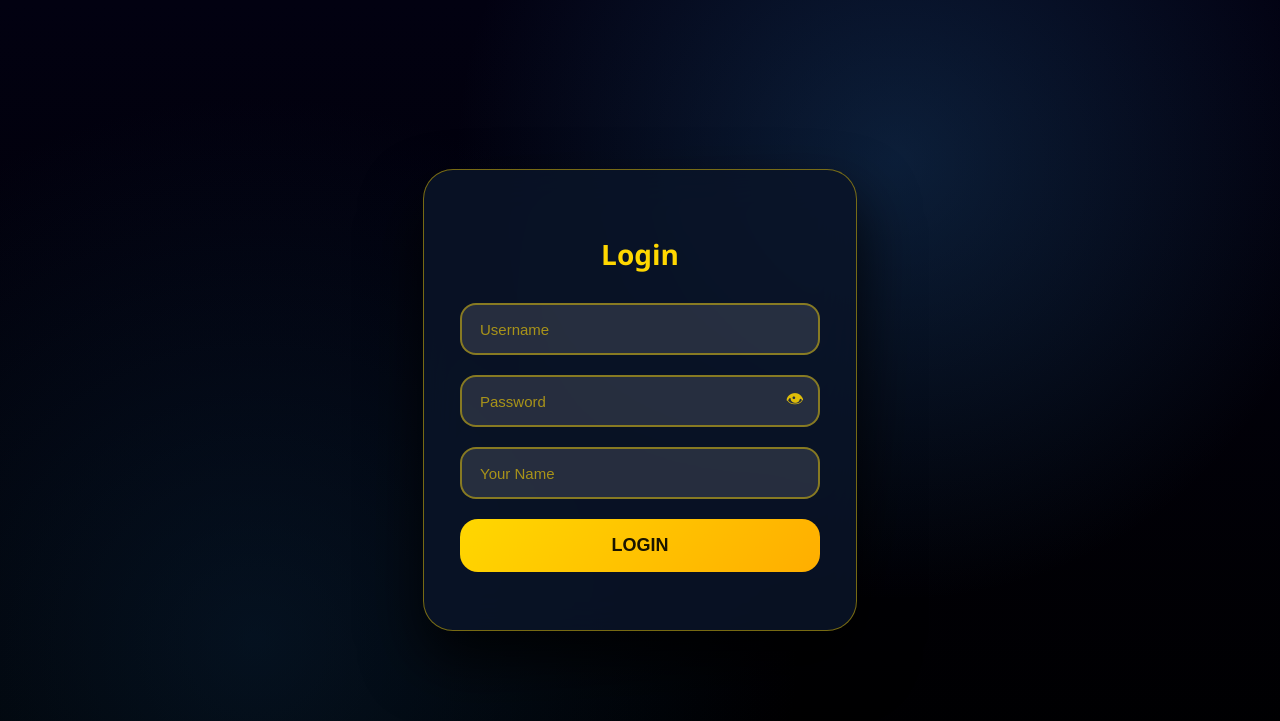
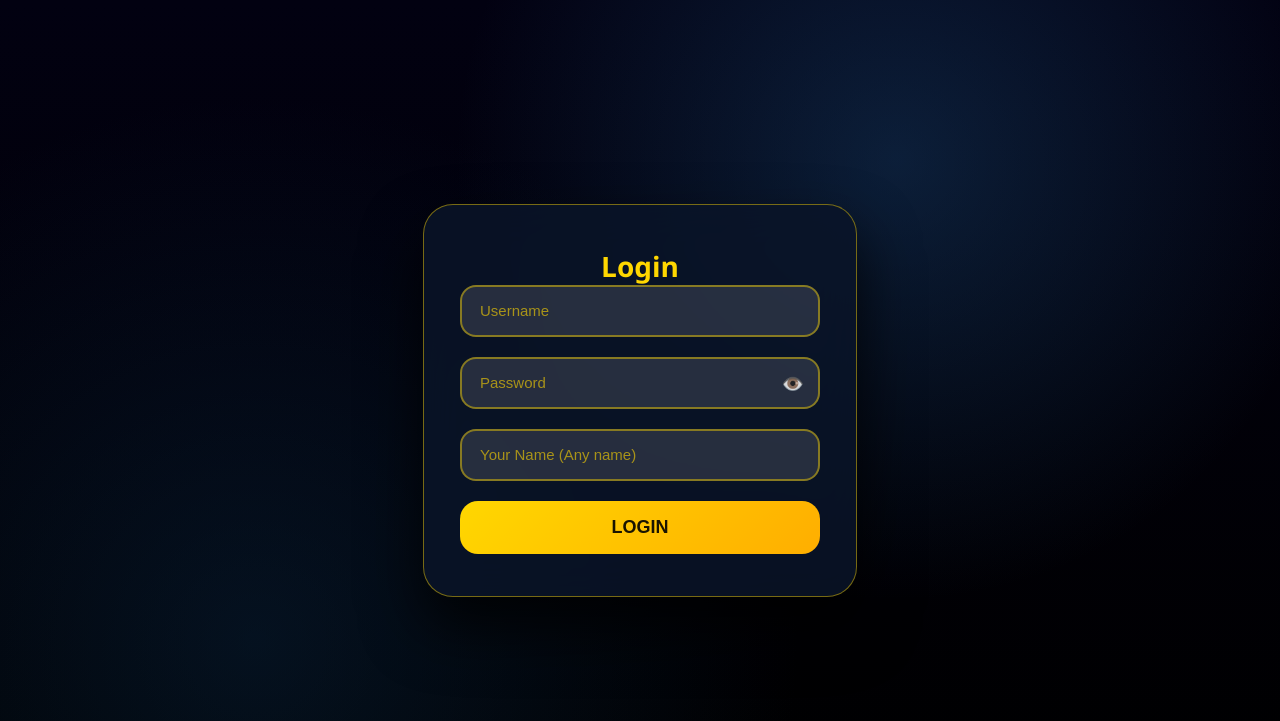
Before and after one commit to Pawankumar1908/telugu-annotator, a Flask app: page / in a window 1280 px wide. Shown: the top 721 px of the page. Run offline with Flask 3, Linux system fonts and the light colour scheme.

Commit message:
Update login.html

```diff
--- a/templates/login.html
+++ b/templates/login.html
@@ -1,22 +1,72 @@
-<link rel="stylesheet" href="/static/style.css">
+<!DOCTYPE html>
+<html lang="en">
+<head>
+    <meta charset="UTF-8">
+    <title>Login | Telugu Annotator</title>
+
+    <!-- IMPORTANT: Flask static CSS -->
+    <link rel="stylesheet" href="{{ url_for('static', filename='style.css') }}">
+
+    <meta name="viewport" content="width=device-width, initial-scale=1.0">
+</head>
+
+<body>
 
 <div class="cosmic-card login-card">
-  <h2 class="login-title">Login</h2>
 
-  <form method="post">
-    <input name="username" placeholder="Username" required>
+    <h2 class="user-name">Login</h2>
 
-    <div class="password-row">
-      <input type="password" name="password" id="password" placeholder="Password" required>
-      <span class="eye" onclick="toggle()">👁</span>
-    </div>
+    {% if error %}
+        <div class="login-error">{{ error }}</div>
+    {% endif %}
 
-    <input name="annotator" placeholder="Your Name" required>
+    <form method="POST" action="/">
 
-    <button class="submit-btn">LOGIN</button>
-  </form>
+        <!-- USERNAME -->
+        <input
+            type="text"
+            name="username"
+            placeholder="Username"
+            required
+            autocomplete="off"
+        >
 
-  {% if error %}
-    <div class="login-error">{{ error }}</div>
-  {% endif %}
+        <!-- PASSWORD -->
+        <div class="password-row">
+            <input
+                type="password"
+                name="password"
+                id="password"
+                placeholder="Password"
+                required
+            >
+            <span class="eye" onclick="togglePassword()">👁️</span>
+        </div>
+
+        <!-- ANNOTATOR NAME -->
+        <input
+            type="text"
+            name="annotator"
+            placeholder="Your Name (Any name)"
+            required
+            autocomplete="off"
+        >
+
+        <!-- SUBMIT -->
+        <button type="submit" class="submit-btn">
+            LOGIN
+        </button>
+
+    </form>
+
 </div>
+
+<script>
+function togglePassword() {
+    const pwd = document.getElementById("password");
+    pwd.type = pwd.type === "password" ? "text" : "password";
+}
+</script>
+
+</body>
+</html>
```
